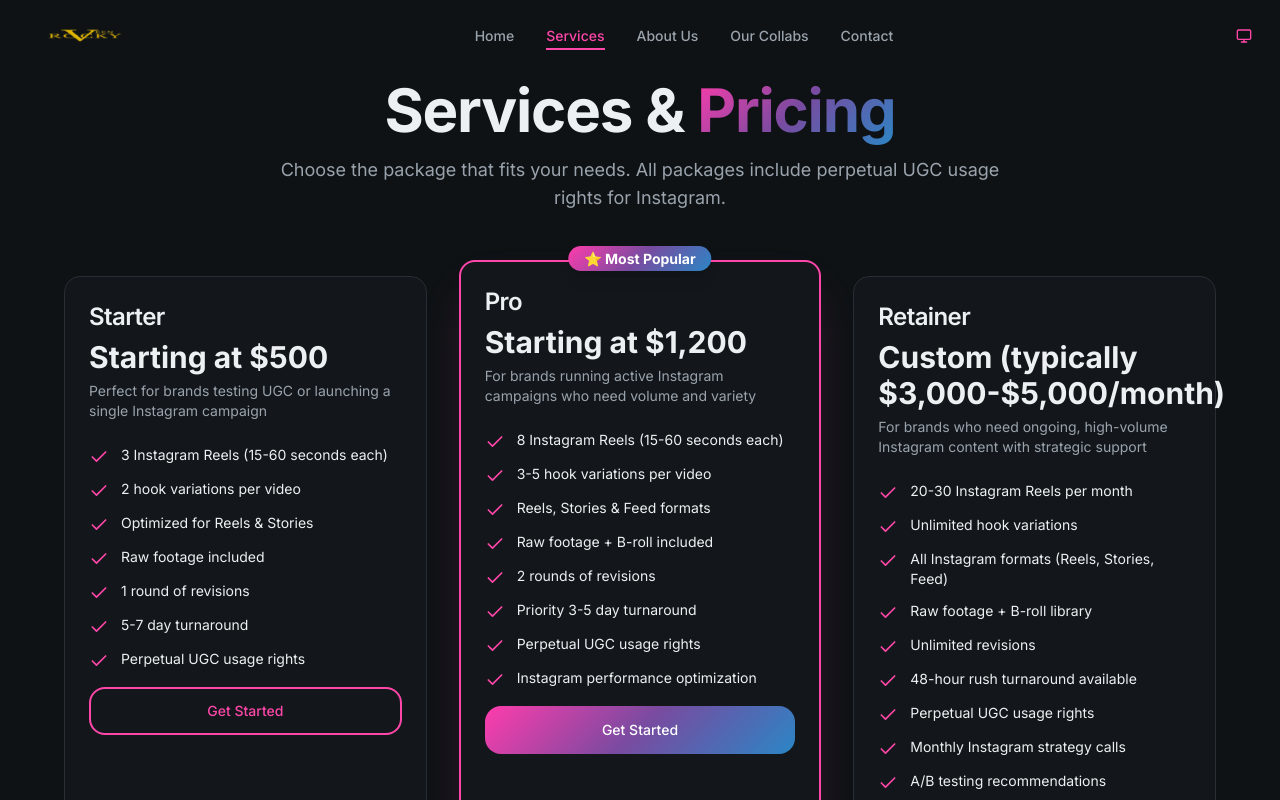
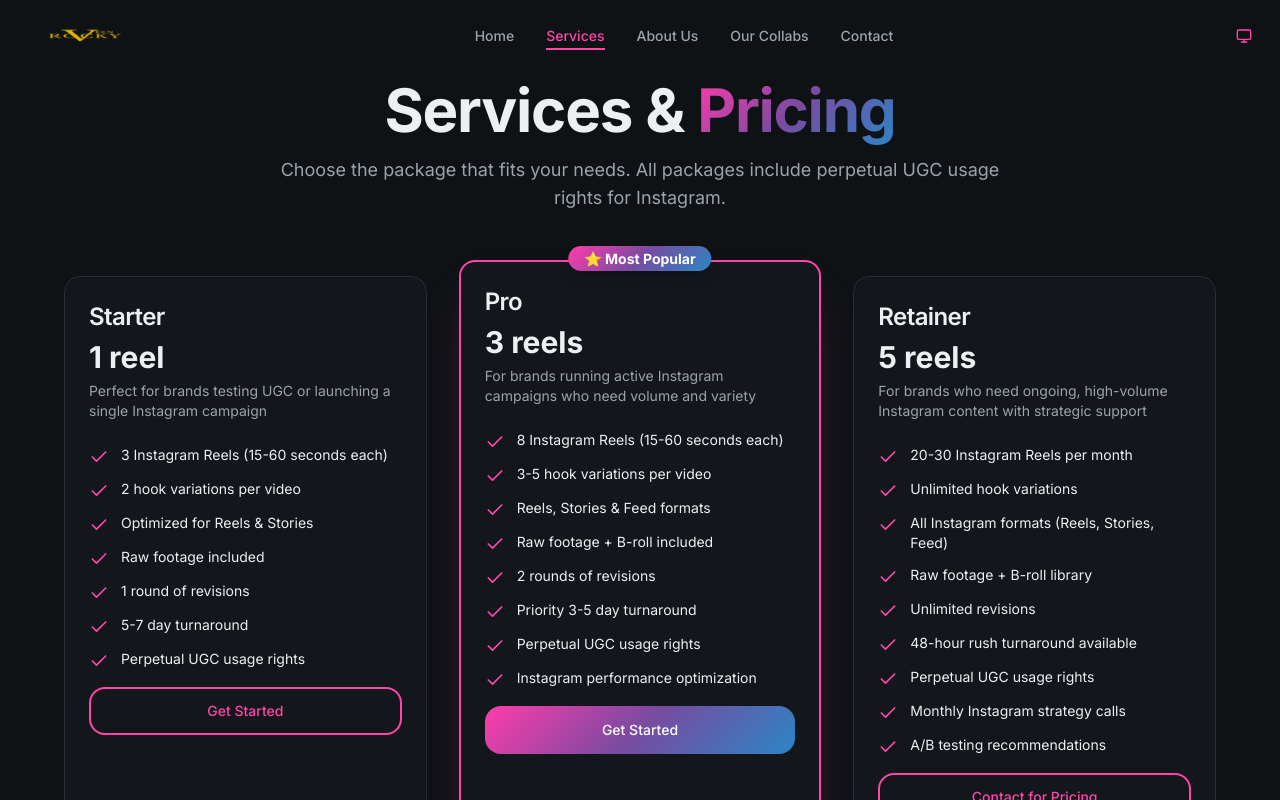
Before and after one commit to veen113/rockyveen-website, a Next.js app: page /services in a window 1280 px wide. Shown: the top 800 px of the page. Built offline with nearby package versions, Linux system fonts and the light colour scheme.

Commit message:
Update pricing labels to reel counts and remove Slack channel feature

```diff
--- a/src/data/services.ts
+++ b/src/data/services.ts
@@ -4,7 +4,7 @@ export const services: Service[] = [
   {
     id: 'starter',
     name: 'Starter',
-    price: 'Starting at $500',
+    price: '1 reel',
     description: 'Perfect for brands testing UGC or launching a single Instagram campaign',
     features: [
       '3 Instagram Reels (15-60 seconds each)',
@@ -19,7 +19,7 @@ export const services: Service[] = [
   {
     id: 'pro',
     name: 'Pro',
-    price: 'Starting at $1,200',
+    price: '3 reels',
     popular: true,
     description: 'For brands running active Instagram campaigns who need volume and variety',
     features: [
@@ -36,7 +36,7 @@ export const services: Service[] = [
   {
     id: 'retainer',
     name: 'Retainer',
-    price: 'Custom (typically $3,000-$5,000/month)',
+    price: '5 reels',
     description: 'For brands who need ongoing, high-volume Instagram content with strategic support',
     features: [
       '20-30 Instagram Reels per month',
@@ -48,7 +48,6 @@ export const services: Service[] = [
       'Perpetual UGC usage rights',
       'Monthly Instagram strategy calls',
       'A/B testing recommendations',
-      'Dedicated Slack channel',
     ],
   },
 ]
```
